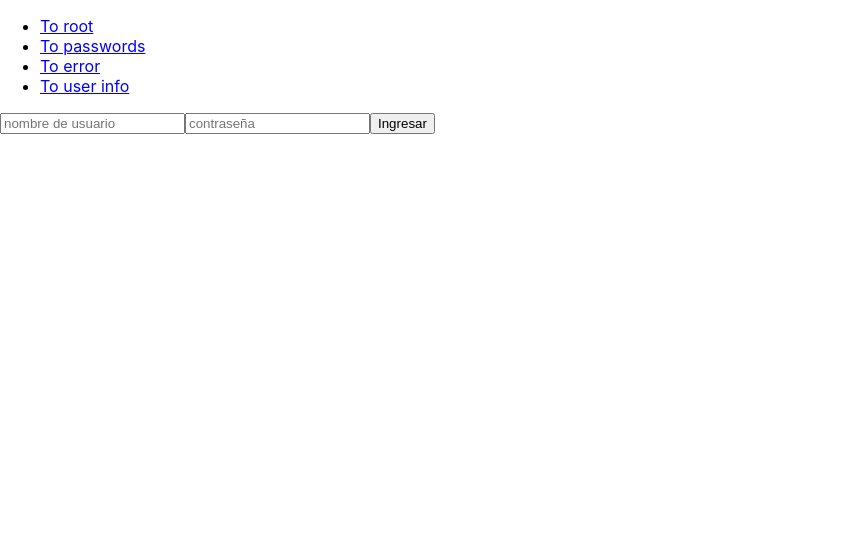
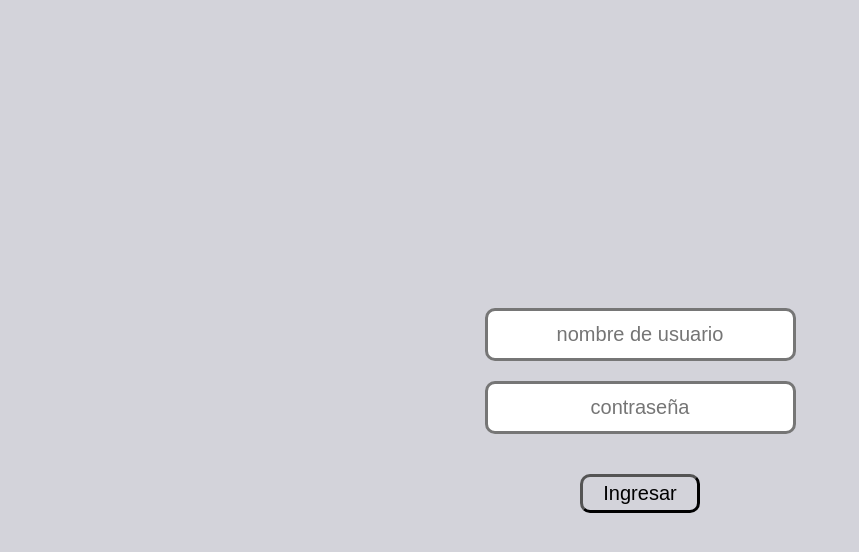
Before and after one commit to JohanTv/proyecto-seguridad, a React (Create React App) app: page / in a window 1280 px wide. Shown: the top 552 px of the page, without its empty margins (0-859 px from the left). Built offline with nearby package versions, Linux system fonts and the light colour scheme.

Commit message:
Adding design

```diff
--- a/src/App.css
+++ b/src/App.css
@@ -1,3 +1,12 @@
+@import "./styles/login.css";
+@import "./styles/header.css";
+@import "./styles/passIndex.css";
+
+body{
+  background-color: #D3D3DA;
+  padding: 20px;
+}
+
 .App {
   text-align: center;
 }
--- a/src/App.js
+++ b/src/App.js
@@ -1,5 +1,6 @@
 import React, { Fragment } from 'react'
 import { Router } from './Router'
+import './App.css';
 
 export function App() {
 
--- a/src/Router.jsx
+++ b/src/Router.jsx
@@ -11,12 +11,12 @@ export function Router() {
     return (
         <BrowserRouter>
             <Routes>
-                <Route path="/" element={<NavBar/>}>
+                {/* <Route path="/" element={<NavBar/>}> */}
                     <Route index element={<LandingPage/>}/>
                     <Route path="passwords" element={<PasswordsList />}/>
                     <Route path="passwords/new" element={ <NewPassword/> }/>
                     <Route path="/user/:username" element={<UserPage/>}/>
-                </Route>
+                {/* </Route> */}
                 <Route path="*" element={<Error errorNo={404}/>}/>
             </Routes>
         </BrowserRouter>
--- a/src/components/Passwords/PasswordInfo.jsx
+++ b/src/components/Passwords/PasswordInfo.jsx
@@ -24,12 +24,17 @@ export function PasswordInfo({password}) {
 
     return (
         <Fragment>
-        <p>{password.passName}</p>
-        <p>{password.userName}</p>
-        <div ref={passDiv}>
-        </div>
-        <button ref={showButton} onClick={showPass}>Show password</button>
-        ---------------------------------------------------------------
+            <div className="singlePass">
+                <div className="passName">
+                    <div>{password.passName}</div>
+                </div>
+                <div className="passInfo">
+                    <div>{password.userName}</div>
+                    <div ref={passDiv}>
+                    </div>
+                <button ref={showButton} onClick={showPass}>Show password</button>
+                </div>
+            </div>
         </Fragment>
     )
 }
--- a/src/components/User/Login.jsx
+++ b/src/components/User/Login.jsx
@@ -19,10 +19,10 @@ export function Login({verification}) {
     }, [loginData, verification])
 
     return (
-        <div>
-            <input type="text" onChange={(e) => {user=e.currentTarget.value}} placeholder="nombre de usuario"/>
-            <input type="password" onChange={(e) => {pass=e.currentTarget.value}} placeholder="contraseña"/>
-            <button onClick={sendData}>Ingresar</button>
+        <div className="login-box">
+            <input className="input-box" type="text" onChange={(e) => {user=e.currentTarget.value}} placeholder="nombre de usuario"/>
+            <input className="input-box" type="password" onChange={(e) => {pass=e.currentTarget.value}} placeholder="contraseña"/>
+            <button onClick={sendData}>Ingresar </button>
         </div>
     )
 }
--- a/src/components/User/NewUser.jsx
+++ b/src/components/User/NewUser.jsx
@@ -2,8 +2,8 @@ import React from 'react'
 
 export function NewUser({username}) {
     return (
-        <div>
-            Welcome {username}
+        <div className="header">
+            Welcome {username}!
         </div>
     )
 }
--- a/src/components/User/User.jsx
+++ b/src/components/User/User.jsx
@@ -2,8 +2,8 @@ import React from 'react'
 
 export function User({username}) {
     return (
-        <div>
-            Welcome back {username}
+        <div className="header">
+            Welcome back {username}!
         </div>
     )
 }
--- a/src/components/User/UserPage.jsx
+++ b/src/components/User/UserPage.jsx
@@ -2,6 +2,7 @@ import React, { Fragment, useState, useEffect } from 'react'
 import { useParams } from 'react-router-dom'
 import { Bio } from './Bio/Bio'
 import { NewBio } from './Bio/NewBio'
+import { NavLink } from 'react-router-dom'
 
 const BIO = "retoLuiseBios"
 
@@ -27,17 +28,26 @@ export function UserPage({usuario}) {
         if(bios)
             localStorage.setItem(BIO, JSON.stringify(bios))
     }, [bios])
-
+    let content;
     if(usuario){
         if(!(usuario.username in bios)){
-            return(<NewBio currentBio={""} submitBio={updateBio}/>)
+            // return(
+            // <Fragment>
+                content = <NewBio currentBio={""} submitBio={updateBio}/>
+                {/* <NavLink to="/passwords" style={({ isActive }) => isActive ? {color: 'red'} : {color: 'blue'}} activeclassname="active">To passwords</NavLink> */}
+            // </Fragment>
+            // )
         }
-        const bio = bios[usuario.username]
+        else{
+            const bio = bios[usuario.username]
+            content = (<Fragment><h3>Información de {userNameParams}</h3>
+                <Bio bio={bio}/>
+                <NewBio currentBio={bio} submitBio={updateBio}/></Fragment>)
+        }
         return (
             <Fragment>
-                <h1>Infrmación de {userNameParams}</h1>
-                <Bio bio={bio}/>
-                <NewBio currentBio={bio} submitBio={updateBio}/>
+                {content}
+                <NavLink to="/passwords" style={({ isActive }) => isActive ? {color: 'red'} : {color: 'blue'}} activeclassname="active">To passwords</NavLink>
             </Fragment>
         )
     }
--- /dev/null
+++ b/src/styles/header.css
@@ -0,0 +1,5 @@
+.header{
+    font-size: 30px;
+    margin: 10px 50px;
+    font-weight: bold;
+}
--- /dev/null
+++ b/src/styles/login.css
@@ -0,0 +1,27 @@
+.login-box{
+    display: flex;
+    flex-direction: column;
+    align-items: center;
+    justify-content: center;
+    height: 100vh;
+    background-color: #D3D3DA;
+}
+
+.login-box input{
+    margin: 10px;
+    padding: 12px 20px;
+    border-style: solid;
+    text-align: center;
+    font-size: 20px;
+    border-radius: 10px;
+    border-width: calc(var(--border-width) * 1px);
+}
+
+.login-box button{
+    margin: 30px 0;
+    padding: 5px 20px;
+    font-size: 20px;
+    background-color: #D3D3DA;
+    border-radius: 10px;
+    border-width: calc(var(--border-width) * 1px);
+}
--- /dev/null
+++ b/src/styles/passIndex.css
@@ -0,0 +1,11 @@
+.singlePass{
+    display: flex;
+    justify-content: space-between;
+    padding: 20px 100px;
+    margin: 50px 0;
+    background-color: #BCBCC8;
+    border-color: #B0B0BF;
+    border-width: calc(var(--border-width) * 1px);
+    border-style: solid;
+    border-radius: 7px;
+}
```
